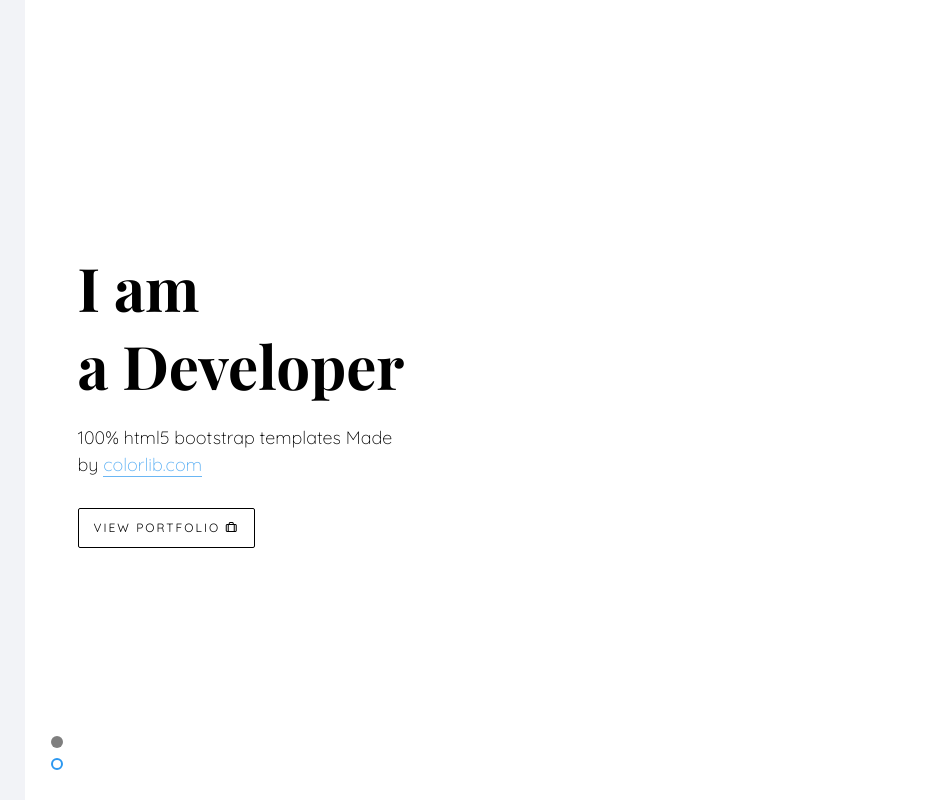
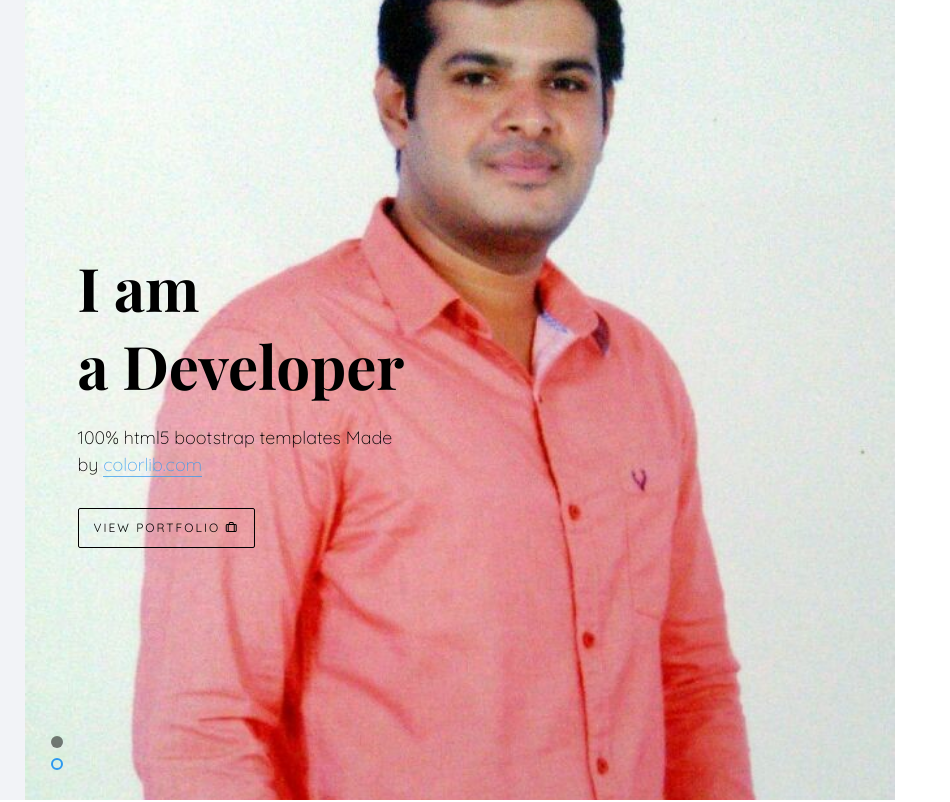
Before and after one commit to Prashantha-MP/Prashantha-MP.github.io, a plain HTML site: page index.html in a window 1280 px wide. Shown: the top 802 px of the page, 330-1280 px from the left. Drawn offline with nearby package versions, Linux system fonts and the light colour scheme; files whose address does not match are found by name; a web font is replaced by a local one.

```diff
--- a/index.html
+++ b/index.html
@@ -110,7 +110,7 @@
 					   		</div>
 				   		</div>
 				   	</li>
-				   	<li style="background-image: url(images/mpp(2).jpg);">
+				   	<li style="background-image: url(images/mpp2.jpg);">
 				   		<div class="overlay"></div>
 				   		<div class="container-fluid">
 				   			<div class="row">
```
Also changed, not shown: images/Pachhu_bg.jpg (deleted), images/mpp.jpg (deleted), images/mpp2.jpg (renamed from images/mpp(2).jpg).
